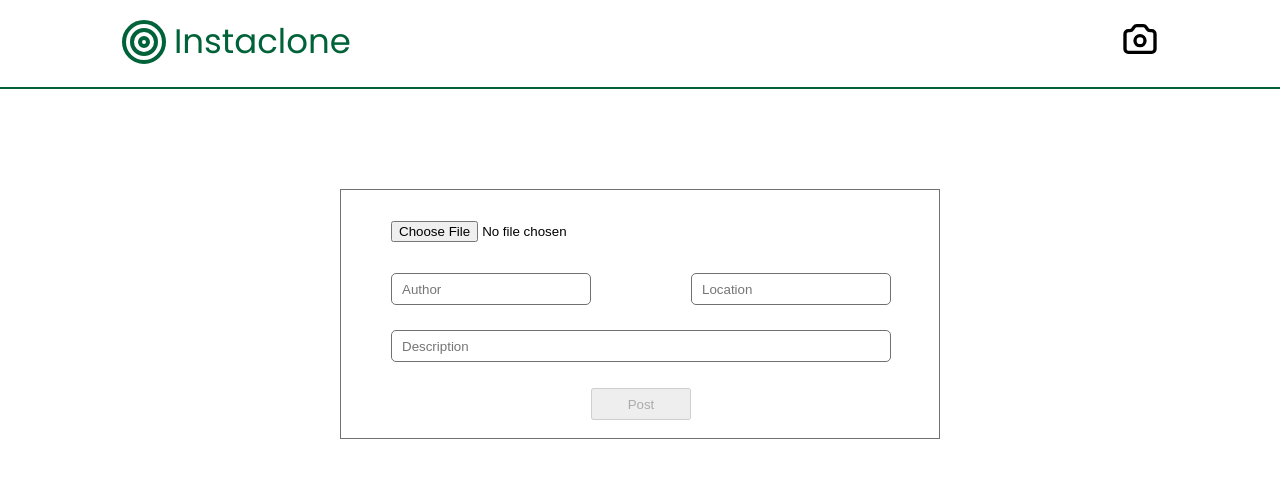
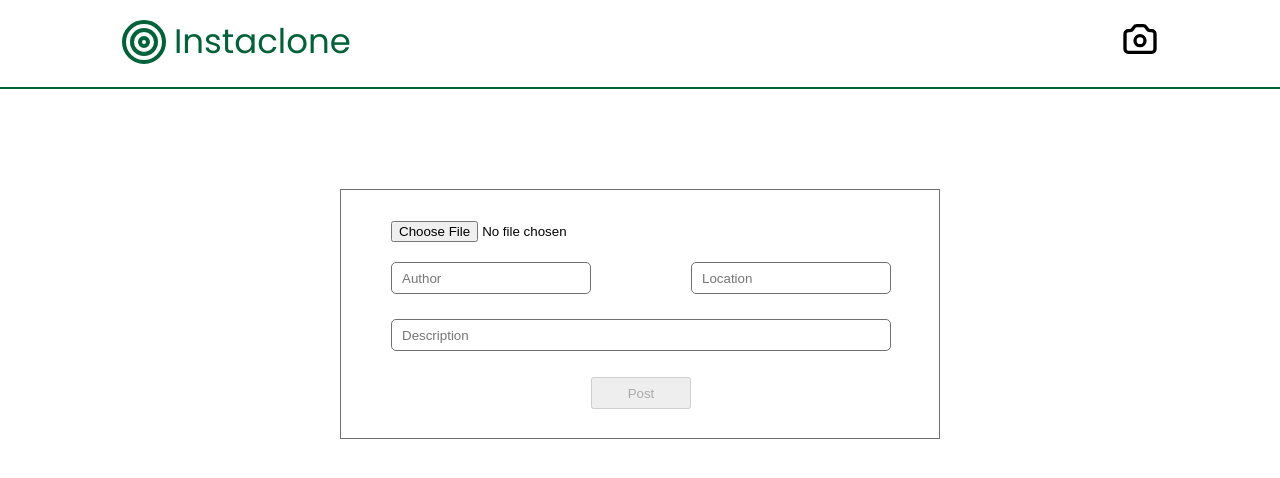
Before and after one commit to ketantb/instaclone-client, a React (Create React App) app: page /post-form in a window 1280 px wide. Shown: the top 478 px of the page. Built offline with nearby package versions, Linux system fonts and the light colour scheme; no server answers; the HTML template or start-up script is replaced by a standard one.

Commit message:
Update post_form.css

```diff
--- a/src/Components/styles/post_form.css
+++ b/src/Components/styles/post_form.css
@@ -12,7 +12,7 @@
     margin-top: 3.1rem;
     margin-left: 5rem;
     width: 50rem;
-    height: 3.2rem;
+    /* height: 3.2rem; */
 }
 
 /* .post-form:first-child{
```
